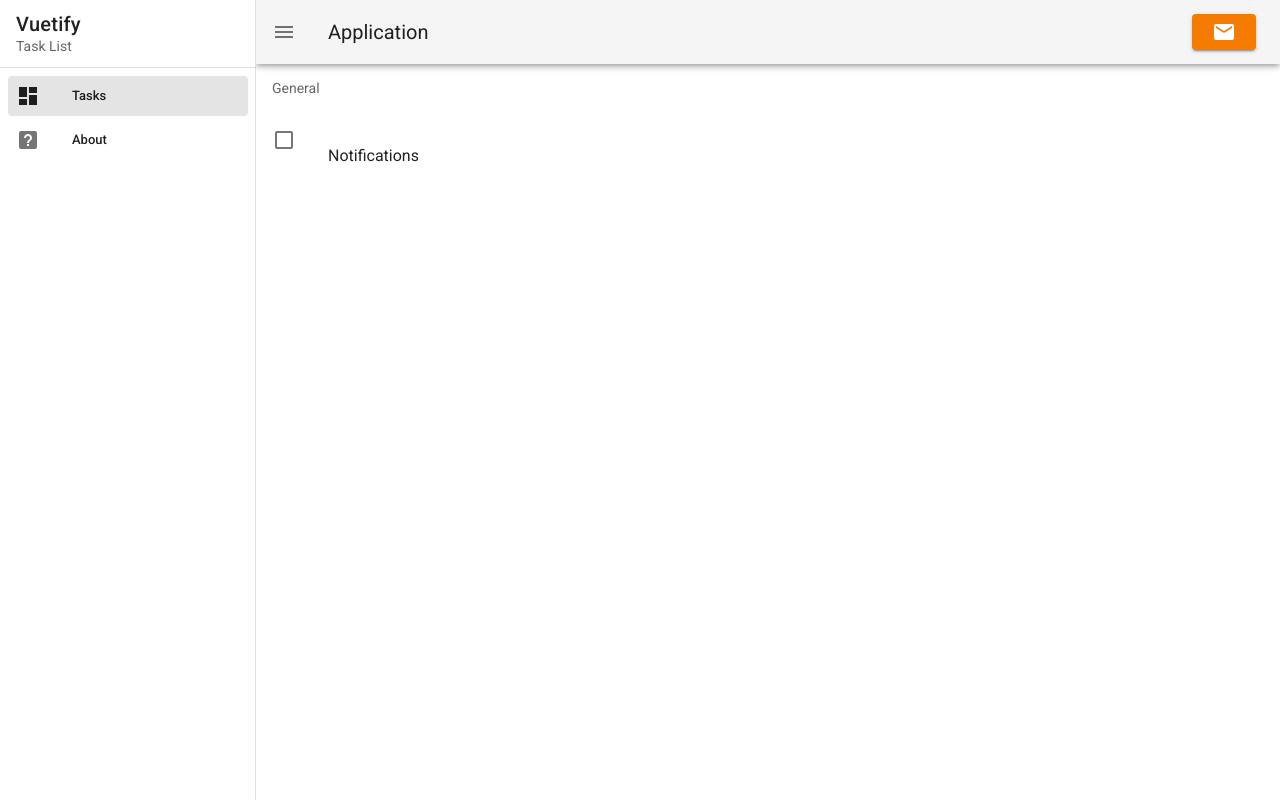
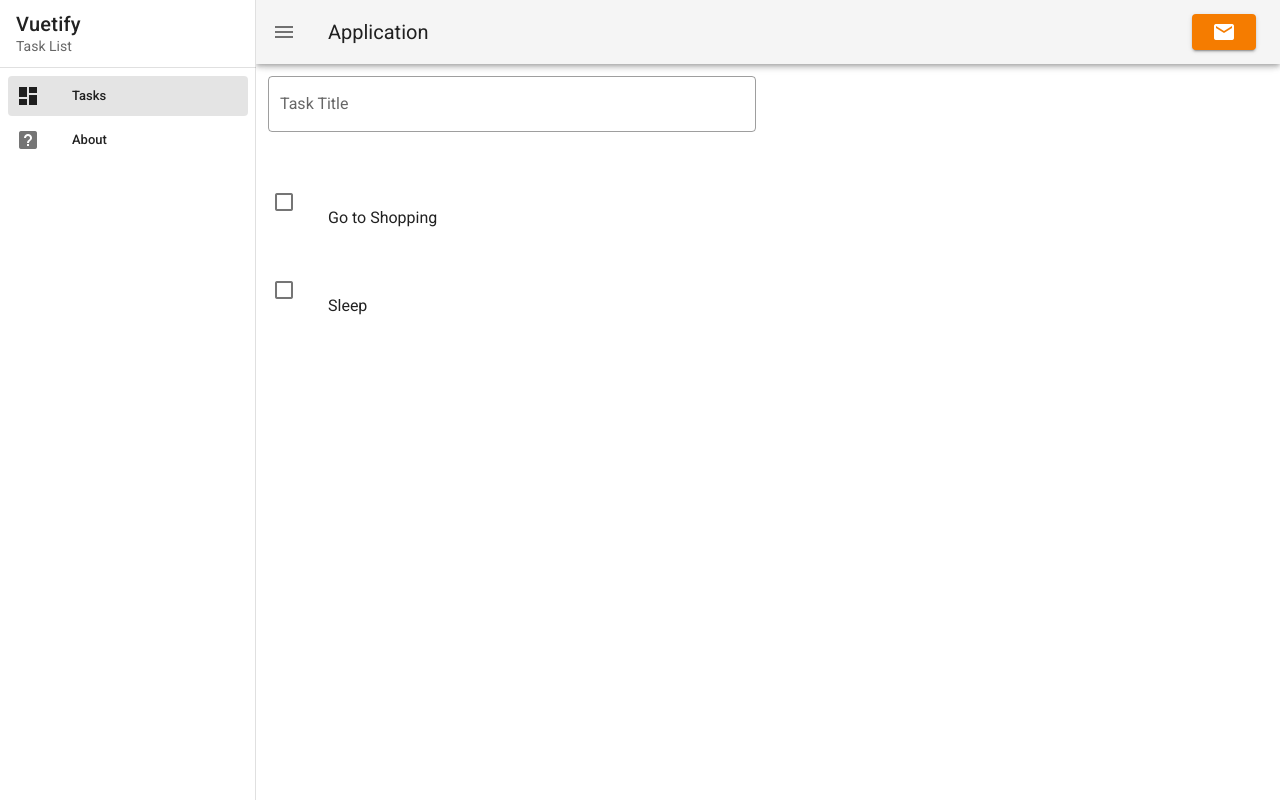
Before and after one commit to GuilhermeSousaDev/Vuetify, a Vue app: page / in a window 1280 px wide. Built offline with nearby package versions, Linux system fonts and the light colour scheme.

Commit message:
Save Task

```diff
--- a/src/components/Tasks/Task.vue
+++ b/src/components/Tasks/Task.vue
@@ -7,7 +7,7 @@
             </v-list-item-action>
 
             <v-list-item-content>
-              <v-list-item-title>Notifications</v-list-item-title>
+              <v-list-item-title>{{ task.title }}</v-list-item-title>
             </v-list-item-content>
           </template>
         </v-list-item>
@@ -17,5 +17,6 @@
 <script>
 export default {
     name: 'Task',
+    props: ['task']
 }
 </script>
--- a/src/views/HomeView.vue
+++ b/src/views/HomeView.vue
@@ -5,14 +5,23 @@
       subheader
       three-line
     >
-      <v-subheader>General</v-subheader>
+      <v-col cols="12" sm="6">
+        <v-text-field
+          v-model="taskTitle"
+          @keypress.enter="saveTask"
+          label="Task Title"
+          outlined
+          clearable
+        />
+      </v-col>
 
       <v-list-item-group
-        v-model="settings"
         multiple
         active-class=""
       >
-        <Task />
+        <div v-for="task, index in tasks" :key="index">
+          <Task :task="task" />
+        </div>
       </v-list-item-group>
     </v-list>
   </div>
@@ -25,8 +34,20 @@ import Task from '@/components/Tasks/Task.vue';
     name: 'Home',
     data() {
       return {
-        settings: [],
+        taskTitle: '',
+        tasks: [
+          { title: 'Go to Shopping', isCompleted: false },
+          { title: 'Sleep', isCompleted: false },
+        ],
       }
+    },
+    methods: {
+      saveTask() {
+        if (taskTitle.length) {
+          const task = { title: taskTitle, isCompleted: false };
+          this.tasks.push(task);
+        }
+      },
     },
     components: {
       Task
```
